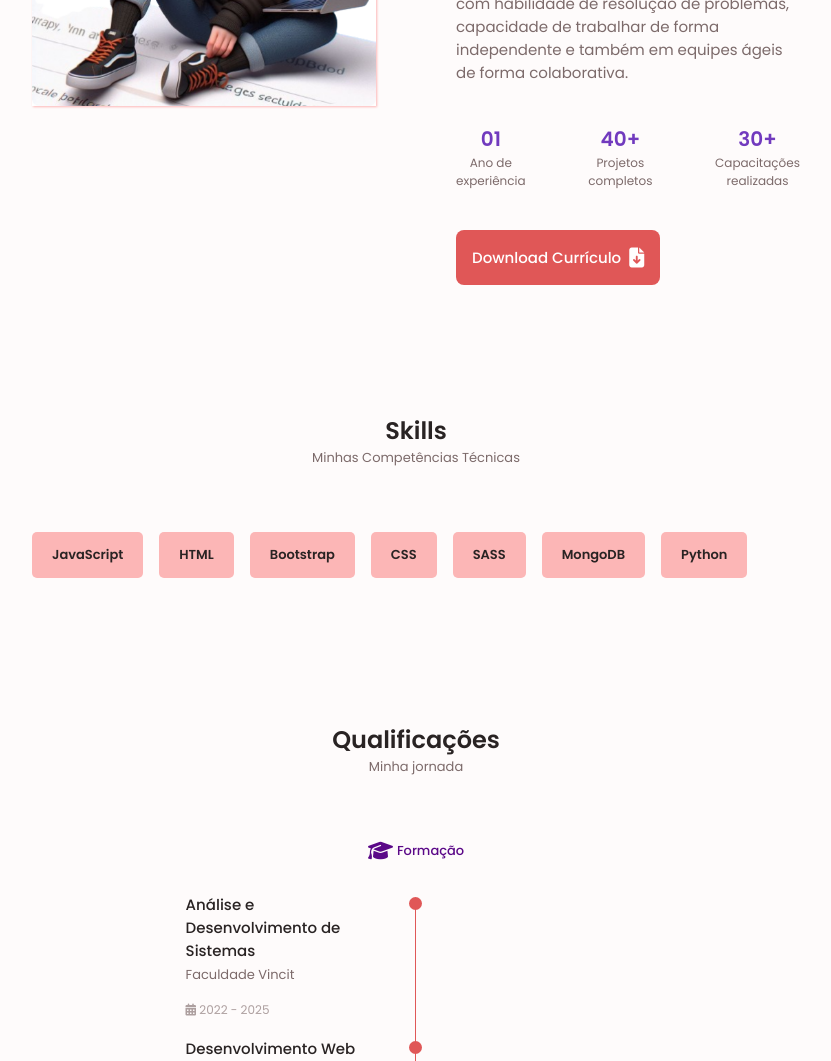
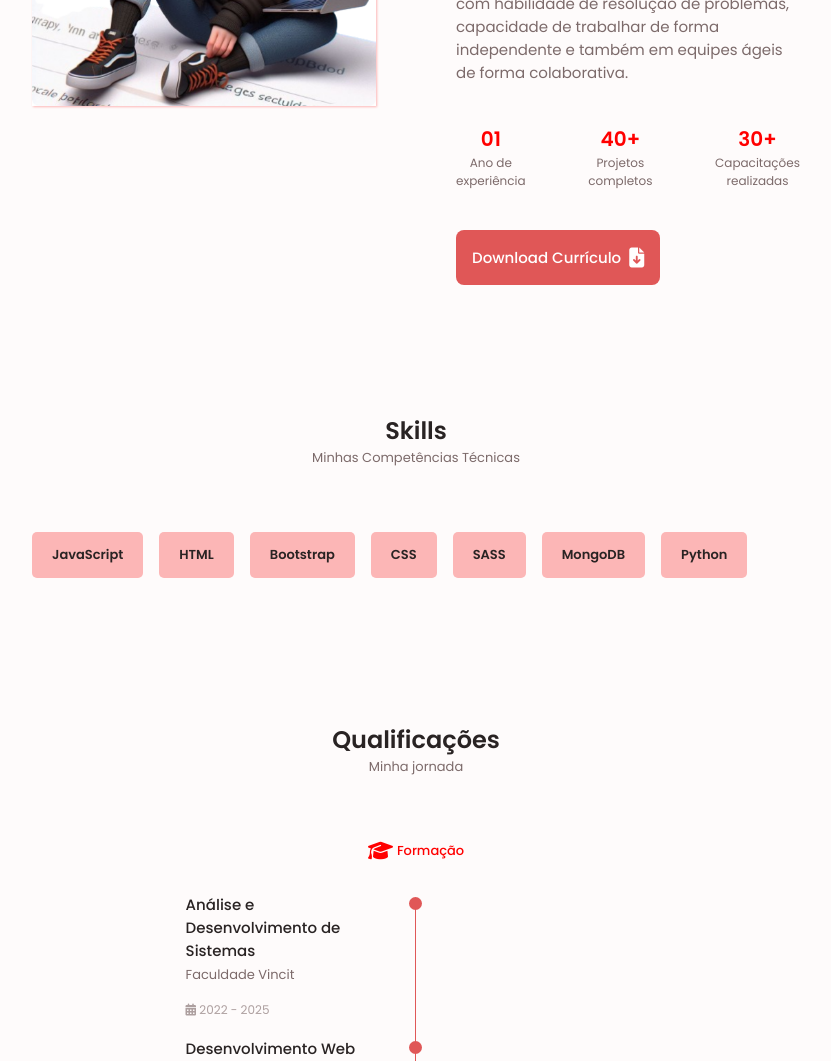
Before and after one commit to SimonePenido/Dev_FrontEnd_Simone, a plain HTML site: page index.html in a window 1280 px wide. Shown: the part 1020-2081 px from the top of the page, without its empty margins (224-1055 px from the left). Drawn offline with nearby package versions, Linux system fonts and the light colour scheme.

Commit message:
Update style.css

```diff
--- a/Css/style.css
+++ b/Css/style.css
@@ -415,7 +415,7 @@ img {
 .about-info-title {
   font-size: var(--h2-font-size);
   font-weight: var(--font-semi-bold);
-  color: #713abe;
+  color: #ff0000;
 }
 
 .about-info-name {
@@ -526,7 +526,7 @@ img {
 }
 
 .qualification-button.qualification-active {
-  color: #5b0888;
+  color: #ff0000;
 }
 
 /* services  */
```
